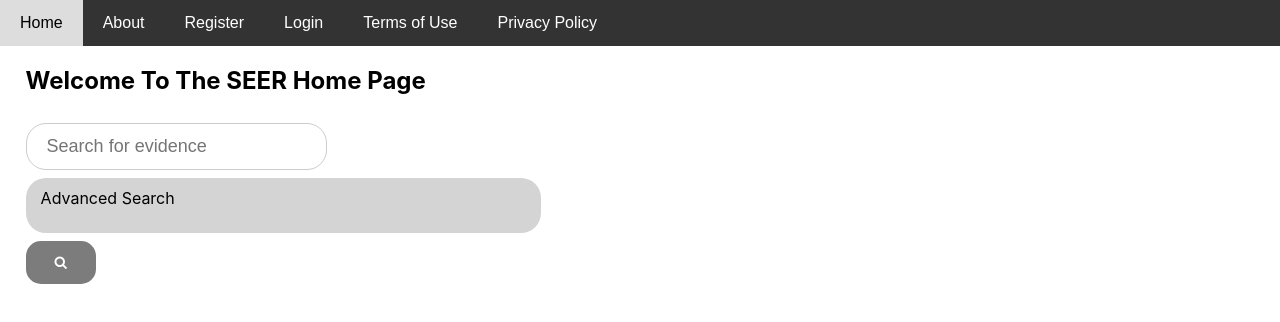
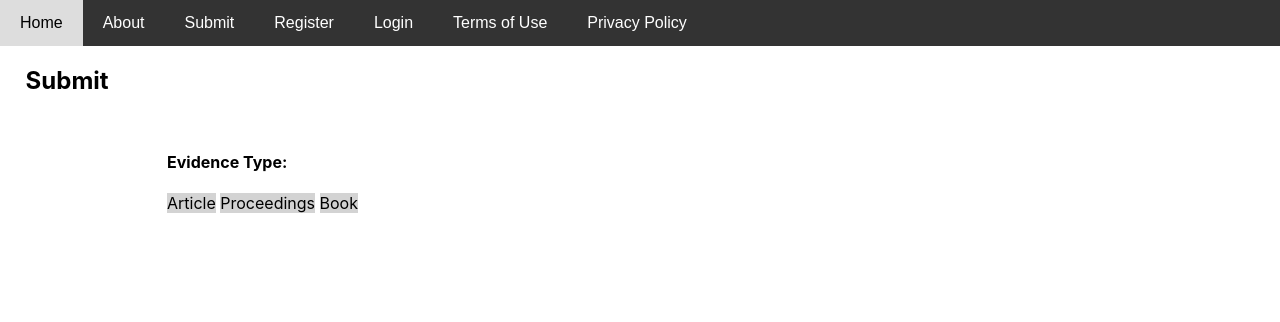
Before and after one commit to ENSE-701-Team-5/ENSE-701-Assignment, a React (Create React App) app in the folder frontend/: page /submit in a window 1280 px wide. Shown: the top 322 px of the page. Built offline with nearby package versions, Linux system fonts and the light colour scheme.

Commit message:
Add basic Submit form code
Also makes minor changes to the schemas

```diff
--- a/frontend/src/App.css
+++ b/frontend/src/App.css
@@ -11,3 +11,9 @@
   text-align: justify;
   margin-right: 2%;
 }
+
+.evidenceType {
+  background-color: lightgray;
+  border-color: ivory;
+  color: black;
+}
--- a/frontend/src/App.js
+++ b/frontend/src/App.js
@@ -7,6 +7,7 @@ import Login from "./Components/Login";
 import Register from "./Components/Register";
 import Terms from "./Components/Terms";
 import Privacy from "./Components/Privacy";
+import Submit from "./Components/Submit/Submit";
 import "./App.css";
 
 export default function App() {
@@ -25,6 +26,9 @@ export default function App() {
             <Route path="/about">
               <About />
             </Route>
+            <Route path="/submit">
+              <Submit />
+            </Route>
             <Route path="/register">
               <Register />
             </Route>
--- a/frontend/src/Components/Login.js
+++ b/frontend/src/Components/Login.js
@@ -6,6 +6,7 @@ export default function Login() {
     <div>
       <h2>Login</h2>
       <div className="container">
+        <form>
         <label for="uname">
           <b>Username</b>
         </label>
@@ -26,6 +27,7 @@ export default function Login() {
           <input type="checkbox" checked="checked" name="remember" /> Remember
           me
         </label>
+        </form>
       </div>
     </div>
   );
--- a/frontend/src/Components/NavigationBar.js
+++ b/frontend/src/Components/NavigationBar.js
@@ -6,6 +6,7 @@ export default function NavigationBar() {
     <div className={"navbar"}>
       <Link to="/"> Home </Link>
       <Link to="/about"> About </Link>
+      <Link to="/submit"> Submit </Link>
       <Link to="/register"> Register </Link>
       <Link to="/login"> Login </Link>
       <Link to="/terms"> Terms of Use </Link>
--- /dev/null
+++ b/frontend/src/Components/Submit/ArticleForm.js
@@ -0,0 +1,39 @@
+import React, { useState } from "react";
+import Author from "./Author";
+export default function EvidenceForm() {
+  const [authors, setAuthor] = useState(["Kearney"]);
+  return (
+    <div>
+      <label htmlFor={"title"} className={"field"}>
+        Title:
+      </label>
+      <input type={"text"} id={"title"}></input>
+      <label htmlFor={"authors"} className={"field"}>
+        Authors:
+      </label>
+      <div id={"authors"}>
+        {authors.map((author, key) => {
+          return (
+            <React.Fragment>
+              <Author author={author} key={key} />
+            </React.Fragment>
+          );
+        })}
+        <button
+          type={"text"}
+          onClick={() => {
+            var newAuthors = [];
+            authors.forEach(element => {
+                newAuthors.push(element);
+            });
+            newAuthors.push("New Author")
+            console.log(newAuthors)
+            setAuthor(newAuthors);
+          }}
+        >
+          Add Author
+        </button>
+      </div>
+    </div>
+  );
+}
--- /dev/null
+++ b/frontend/src/Components/Submit/Author.js
@@ -0,0 +1,13 @@
+import React, { useState } from "react";
+
+export default function Author(props) {
+  const { author } = props;
+  const [authorName, setAuthor] = useState(author);
+  console.log(author);
+  return (
+    <React.Fragment>
+      <label htmlFor={author}>{author}</label>
+      <input type={"text"} id={author}></input>
+    </React.Fragment>
+  );
+}
--- /dev/null
+++ b/frontend/src/Components/Submit/BookForm.js
@@ -0,0 +1,29 @@
+import React, { useState } from "react";
+import Author from "./Author";
+export default function Book() {
+  const [title, setTitle] = useState("");
+  const [authors, setAuthor] = useState(["Kearney"]);
+  return (
+    <div>
+      <label htmlFor={"title"} className={"field"}>
+        Title:
+      </label>
+      <input type={"text"} id={"title"}></input>
+      <label htmlFor={"authors"} className={"field"}>
+        Authors:
+      </label>
+      <span id={"authors"}>
+        {authors.map((author, key) => {
+          return (
+            <React.Fragment>
+              <Author author={author} key={key} />
+            </React.Fragment>
+          );
+        })}
+        <button type={"text"} onClick={() =>{
+          setAuthor(authors.push("New Author"))
+        }}>Add Author</button>
+      </span>
+    </div>
+  );
+}
--- /dev/null
+++ b/frontend/src/Components/Submit/Submit.js
@@ -0,0 +1,52 @@
+import React, { useState } from "react";
+import { EVIDENCE_TYPES } from "../../common/Utils";
+import ArticleForm from "./ArticleForm";
+import BookForm from "./BookForm";
+
+export default function Submit() {
+  const [currentEvidenceType, setEvidenceType] = useState("");
+  const handleFieldChange = (fieldId, value) => {
+    console.log(fieldId)
+    console.log(value)
+  };
+  return (
+    <div>
+      <h2>Submit</h2>
+      <div className="container">
+          <h4>Evidence Type: {currentEvidenceType}</h4>
+          {EVIDENCE_TYPES.map((data, key) => {
+            return (
+              <React.Fragment>
+                <span
+                  className={"evidenceType"}
+                  onClick={() => {
+                    setEvidenceType(data.name);
+                  }}
+                  key={key}
+                >
+                  {data.name}
+                </span>{" "}
+              </React.Fragment>
+            );
+          })}
+          {renderForm(currentEvidenceType)}
+      </div>
+    </div>
+  );
+
+  function renderForm(currentEvidenceType) {
+    console.log(currentEvidenceType)
+    switch (currentEvidenceType) {
+      case EVIDENCE_TYPES[0].name:
+        return <ArticleForm onChange={(handleFieldChange)}/>
+      case EVIDENCE_TYPES[1].name:
+        return <React.Fragment></React.Fragment>
+      case EVIDENCE_TYPES[2].name:
+        return <BookForm />
+      default:
+        return <React.Fragment></React.Fragment>
+    }
+  }
+
+
+}
--- /dev/null
+++ b/frontend/src/common/Utils.js
@@ -0,0 +1,13 @@
+export const EVIDENCE_TYPES = [
+  { name: "Article" },
+  { name: "Proceedings" },
+  { name: "Book" },
+];
+
+export const RESEARCH_METHOS = {
+  CASE_STUDY: "Case Study",
+  FIELD_OBSERVATION: "Field Observation",
+  EXPERIMENT: "Experiment",
+  INTERVIEW: "Interview",
+  SURVEY: "Survey",
+};
```
Also changed, not shown: frontend/src/Components/Submit/ProceedingsForm.js (added, +27 -0 lines), 1 other file (tests, documents, lock files or other folders).
